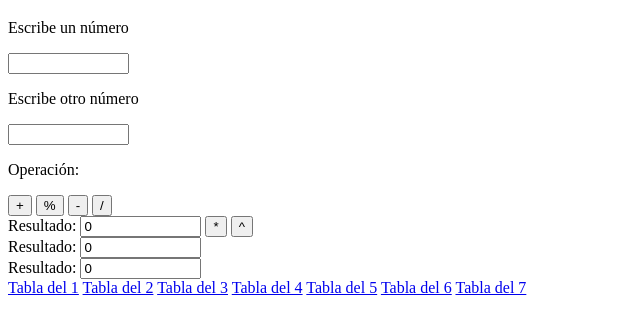
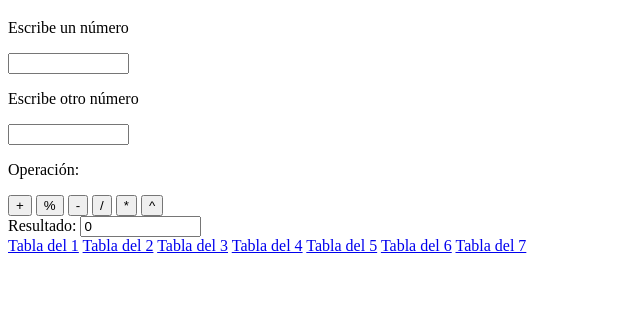
Before and after one commit to FernandaGuemez/Calculadora_prueba, a plain HTML site: page index.html in a window 1280 px wide. Shown: the part 61-392 px from the top of the page, without its empty margins (0-640 px from the left). Drawn offline with Linux system fonts and the light colour scheme.

Commit message:
correcciones finales

```diff
--- a/index.html
+++ b/index.html
@@ -1,16 +1,15 @@
 <!DOCTYPE html>
 <html lang="en">
-
          <head>
-    <meta charset="UTF-8">
-    <meta name="viewport" content="width=device-width, initial-scale=1.0">
+                  <meta charset="UTF-8" />
+                  <meta name="viewport" content="width=device-width, initial-scale=1.0" />
                   <title>Calculadora</title>
                   <script>
-        function calcula(operacion){
-            var n1 = document.calc.n1.value
-            var n2 = document.calc.n2.value
-            var result = eval(n1 + operacion + n2)
-            document.calc.Resultado.value = result
+                           function calcula(operacion) {
+                                    var n1 = document.calc.n1.value;
+                                    var n2 = document.calc.n2.value;
+                                    var result = eval(n1 + operacion + n2);
+                                    document.calc.Resultado.value = result;
                            }
                   </script>
          </head>
@@ -18,28 +17,21 @@
                   <h1>Calculadora</h1>
                   <form name="calc">
                            <p>Escribe un número</p>
-        <input type="text" name="n1" value="" size="12">
-        <br>
+                           <input type="text" name="n1" value="" size="12" />
+                           <br />
                            <p>Escribe otro número</p>
-        <input type="text" name="n2" value="" size="12">
-        <br>
+                           <input type="text" name="n2" value="" size="12" />
+                           <br />
                            <p>Operación:</p>
-        <input type="button" value="+" onclick="calcula('+')">
-        <input type="button" value="%" onclick="calcula('%')">
+                           <input type="button" value="+" onclick="calcula('+')" />
+                           <input type="button" value="%" onclick="calcula('%')" />
                            <input type="button" value="-" onclick="calcula('-')" />
-        <input type="button" value="/" onclick="calcula('/')">
-
-        <br>
+                           <input type="button" value="/" onclick="calcula('/')" />
+                           <input type="button" value="*" onclick="calcula('*')" />
+                           <input type="button" value="^" onclick="calcula('**')" />
+                           <br />
                            Resultado:
-        <input type="text" name="Resultado" value="0" size="12">
-        <input type="button" value="*" onclick="calcula('*')">
-        <input type="button" value="^" onclick="calcula('**')">
-        <br>
-        Resultado:
-        <input type="text" name="Resultado" value="0" size="12">
-        <br>
-        Resultado:
-        <input type="text" name="Resultado" value="0" size="12">
+                           <input type="text" name="Resultado" value="0" size="12" />
                   </form>
                   <div>
                            <a href="tabla1.html">Tabla del 1</a>
```
Lines whose indentation alone changed are shown as unchanged.
